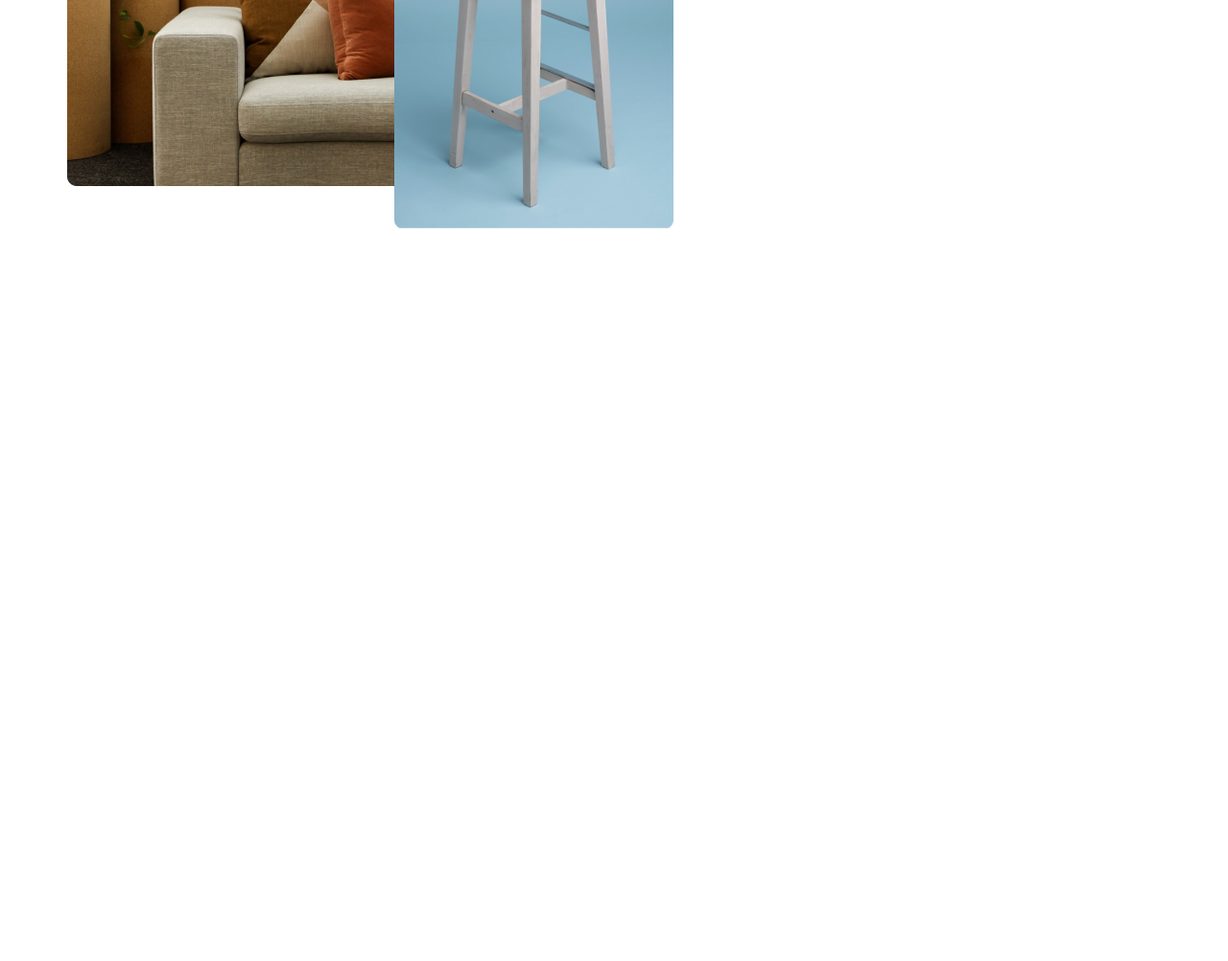
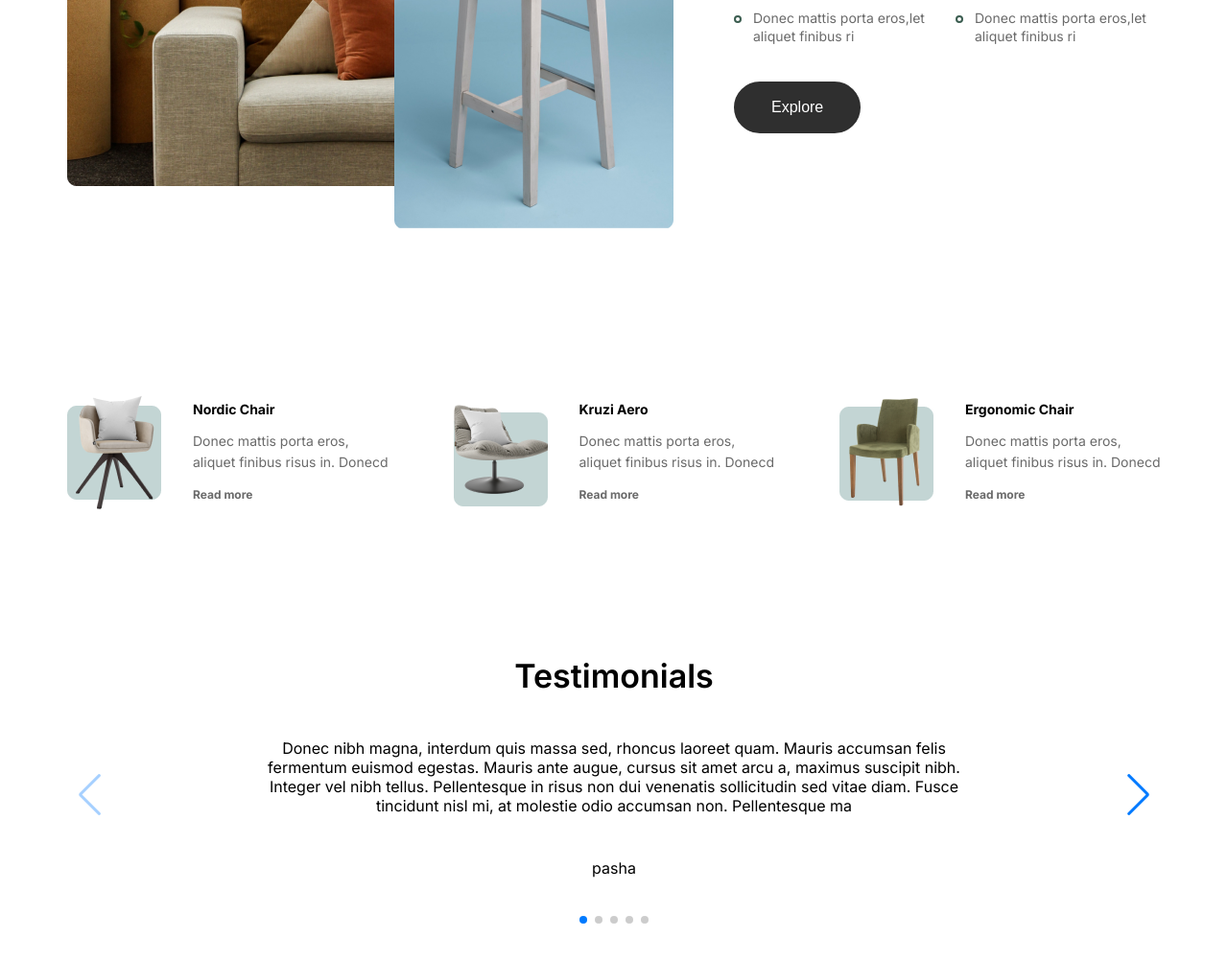
Before and after one commit to dima-kulikov/Landing-Modern-Interior--react, a React app: page / in a window 1280 px wide. Shown: the part 2912-3914 px from the top of the page at 96% size. Before the commit the page ends 3151 px from the top, so only its background shows below. Built offline with nearby package versions, Linux system fonts and the light colour scheme.

Commit message:
dsds
sdsd

```diff
--- a/package.json
+++ b/package.json
@@ -10,6 +10,7 @@
     "react-dom": "^18.2.0",
     "react-scripts": "5.0.1",
     "sass": "^1.58.1",
+    "swiper": "^9.0.5",
     "web-vitals": "^2.1.4"
   },
   "scripts": {
--- a/src/Components/Crafted/Crafted.js
+++ b/src/Components/Crafted/Crafted.js
@@ -7,7 +7,7 @@ function Crafted() {
                 <div className="crafted__info">
                     <h2>Crafted with excellent material.</h2>
                     <p>Donec mattis porta eros, aliquet finibus risus interdum at. Nulla vivethe as it was for us to know what was to be done.</p>
-                    <button className="header__btn crafted__btn">Explore</button>
+                    <button className="btn black__btn">Explore</button>
                 </div>
                 <div className="crafted__doods">
 
--- a/src/Components/Crafted/Crafted.scss
+++ b/src/Components/Crafted/Crafted.scss
@@ -20,11 +20,11 @@
     color: #6A6A6A;
     margin-bottom: 24px;
 }
-.crafted__btn{
+.black__btn{
     background: #2F2F2F;
     border-color: #2F2F2F;
 }
-.crafted__btn:hover {
+.black__btn:hover {
     border-color: #F9BF29;
 }
 //////
--- /dev/null
+++ b/src/Components/Feedback/Feedback.js
@@ -0,0 +1,86 @@
+import '../Feedback/Feedback.scss';
+
+
+
+import { Swiper, SwiperSlide } from 'swiper/react';
+
+// Import Swiper styles
+import 'swiper/css';
+import 'swiper/css/navigation';
+import 'swiper/css/pagination';
+
+
+import { Navigation, Pagination, Mousewheel, Keyboard } from "swiper";
+
+const data = [
+    {
+        id:1,
+        title:'Testimonials',
+        text: 'Donec nibh magna, interdum quis massa sed, rhoncus laoreet quam. Mauris accumsan felis fermentum euismod egestas. Mauris ante augue, cursus sit amet arcu a, maximus suscipit nibh. Integer vel nibh tellus. Pellentesque in risus non dui venenatis sollicitudin sed vitae diam. Fusce tincidunt nisl mi, at molestie odio accumsan non. Pellentesque ma',
+        img: '',
+        username: 'pasha',
+
+    },
+    {
+        id:2,
+        username: 'pasha',
+        text: 'Donec eger vel nibh tellus. Pellentesque in risus non dui venenatis sollicitudin sed vitae diam',
+    },
+    {
+        id:3,
+         title:'Testimonials',
+        text: 'Donec eger vel nibh tellus. Pellentesque in risus non dui venenatis sollicitudin sed vitae diam',
+        img: '',
+        username: 'pasha',
+    },
+    {
+        id:4,
+        title:'Testimonials',
+        text: 'Donec eger vel nibh tellus. Pellentesque in risus non dui venenatis sollicitudin sed vitae diam',
+        img: '',
+        username: 'pasha',
+    },
+    {
+        id:5,
+        title:'Testimonials',
+        text: 'Donec eger vel nibh tellus. Pellentesque in risus non dui venenatis sollicitudin sed vitae diam',
+        img: '',
+        username: 'pasha',
+    }
+]
+
+
+function Feedback() {
+    return(
+        <div className='wrapper marg-bottom'>
+
+<Swiper
+        cssMode={true}
+        navigation={true}
+        pagination={true}
+        mousewheel={true}
+        keyboard={true}
+        modules={[Navigation, Pagination, Mousewheel, Keyboard]}
+        className="mySwiper"
+      >
+
+      {data.map( user => (
+        <SwiperSlide key={user.id}>
+            <div className='slid'>
+                <div className='slid--title'>{user.title}</div>
+                <div className='slid--text'>{user.text}</div>
+                <div>{user.username}</div>
+            </div>
+
+        </SwiperSlide>
+      ))}
+
+
+    </Swiper>
+
+
+        </div>
+    )
+};
+
+export default Feedback;
--- /dev/null
+++ b/src/Components/Feedback/Feedback.scss
@@ -0,0 +1,18 @@
+.marg-bottom {
+    margin-bottom: 300px;
+}
+
+.slid {
+text-align: center;
+margin-bottom: 60px;
+}
+.slid--title {
+    font-weight: 600;
+    font-size: 34px;
+    line-height: 41px;
+}
+.slid--text {
+    max-width: 760px;
+    margin: 45px auto;
+
+}
--- a/src/Components/Header/Header.js
+++ b/src/Components/Header/Header.js
@@ -21,8 +21,8 @@ function Header() {
                         <div className="header__info--text">
                             <h1>Modern Interior Design Studio</h1>
                             <div className="header__info--text__btn">
-                                <button className="header__btn">Shop Now</button>
-                                <button className="header__btn">Explore</button>
+                                <button className="btn">Shop Now</button>
+                                <button className="btn">Explore</button>
                             </div>
                         </div>
                         <div className="header__info--img">
--- a/src/Components/Header/Header.scss
+++ b/src/Components/Header/Header.scss
@@ -53,7 +53,7 @@ header {
     display: flex;
     column-gap: 15px;
 }
-.header__btn {
+.btn {
     padding: 11px 37px;
     border: 2px solid rgba(255, 255, 255, 0.29);
     border-radius: 30px;
@@ -65,7 +65,7 @@ header {
     background: transparent;
     cursor: pointer;
 }
-.header__btn:hover{
+.btn:hover{
     background-color: #F9BF29;
     color: var(--black-color);
 }
--- a/src/Components/Modern/Modern.js
+++ b/src/Components/Modern/Modern.js
@@ -25,8 +25,40 @@ function Modern() {
                         <li>Donec mattis porta eros,let aliquet finibus ri</li>
                     </ul>
 
+                    <button className="btn black__btn">Explore</button>
                 </div>
             </div>
+
+            <ul className="three-chairs">
+
+                <li className="three-chairs__item">
+                    <img src="./img/three-chairs-1.png" alt="Nordic" />
+                    <div className="three-chairs__item__text">
+                        <div className="three-chairs__item__text--title">Nordic Chair</div>
+                        <div className="three-chairs__item__text--desc">Donec mattis porta eros, aliquet finibus risus in. Donecd </div>
+                        <a href="#" className="three-chairs__item__text--href">Read more</a>
+                    </div>
+                </li>
+
+                <li className="three-chairs__item">
+                    <img src="./img/three-chairs-2.png" alt="Kruzi Aero" />
+                    <div className="three-chairs__item__text">
+                        <div className="three-chairs__item__text--title">Kruzi Aero</div>
+                        <div className="three-chairs__item__text--desc">Donec mattis porta eros, aliquet finibus risus in. Donecd </div>
+                        <a href="#" className="three-chairs__item__text--href">Read more</a>
+                    </div>
+                </li>
+
+                <li className="three-chairs__item">
+                    <img src="./img/three-chairs-3.png" alt="Ergonomic Chair" />
+                    <div className="three-chairs__item__text">
+                        <div className="three-chairs__item__text--title">Ergonomic Chair</div>
+                        <div className="three-chairs__item__text--desc">Donec mattis porta eros, aliquet finibus risus in. Donecd </div>
+                        <a href="#" className="three-chairs__item__text--href">Read more</a>
+                    </div>
+                </li>
+
+            </ul>
         </div>
     )
 }
--- a/src/Components/Modern/Modern.scss
+++ b/src/Components/Modern/Modern.scss
@@ -3,10 +3,28 @@
     display: flex;
     justify-content: space-between;
 }
+.modern__gallery {
+    position: relative;
+}
+.modern__gallery img {
+    position: relative;
+    z-index: 22;
+}
+.modern__gallery::before{
+    content: '';
+    position: absolute;
+    width: 262px;
+    height: 176px;
+    top: -55px ;
+    left: -112px;
+    background-image: url('/img/modern-dot.png');
+    background-position: center;
+    background-repeat: no-repeat;
+    z-index: 3;
+}
 .modern__info {
-    display: flex;
-    flex-direction: column;
     max-width: 445px;
+    margin-top: 30px;
 }
 .modern__info--header__title{
     font-weight: 600;
@@ -23,7 +41,62 @@
 .modern__info--list {
     display: flex;
     flex-wrap: wrap;
+    justify-content: space-between;
+    row-gap: 24px;
+    margin-bottom: 38px;
 }
 .modern__info--list li {
+    position: relative;
     max-width: 214px;
+    font-weight: 400;
+    font-size: 14px;
+    line-height: 19px;
+    color: #6A6A6A;
+    padding-left: 20px;
 }
+.modern__info--list li::before {
+    content: '';
+    position: absolute;
+    top: 7px;
+    left: 0;
+    width: 8px;
+    height: 8px;
+    border: 2px solid #3B5D50;
+    border-radius: 50%;
+}
+///// three chairs
+
+.three-chairs {
+    margin-top: 170px;
+    display: flex;
+    justify-content: space-between;
+
+    margin-bottom: 150px;
+}
+.three-chairs__item {
+    display: flex;
+    align-items: center;
+    max-width: 335px;
+}
+.three-chairs__item img{
+    margin-right: 33px;
+}
+.three-chairs__item__text--title {
+    font-weight: 700;
+    font-size: 14px;
+    line-height: 22px;
+    color: #000000;
+}
+.three-chairs__item__text--desc {
+    font-weight: 400;
+    font-size: 14px;
+    line-height: 22px;
+    color: #6A6A6A;
+    margin: 11px 0 11px;
+}
+.three-chairs__item__text--href {
+    font-weight: 700;
+    font-size: 12px;
+    line-height: 22px;
+    color: #6A6A6A;
+}
--- a/src/index.js
+++ b/src/index.js
@@ -5,6 +5,7 @@ import Header from "./Components/Header/Header"
 import Crafted from './Components/Crafted/Crafted';
 import Choose from './Components/Choose/Choose';
 import Modern from './Components/Modern/Modern';
+import Feedback from './Components/Feedback/Feedback';
 
 
 
@@ -12,8 +13,9 @@ const root = ReactDOM.createRoot(document.getElementById('root'));
 root.render(
   <React.StrictMode>
     <Header/>
-    <Crafted />
-    <Choose />
-    <Modern />
+    <Crafted/>
+    <Choose/>
+    <Modern/>
+    <Feedback/>
   </React.StrictMode>
 );
```
Also changed, not shown: public/img/modern-dot.png (added), public/img/three-chairs-1.png (added), public/img/three-chairs-2.png (added), public/img/three-chairs-3.png (added), src/img/modern-dot.png (added), 1 other file.
